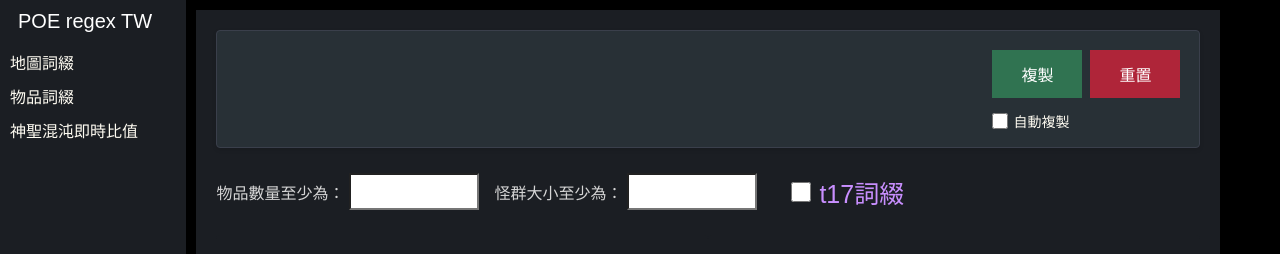
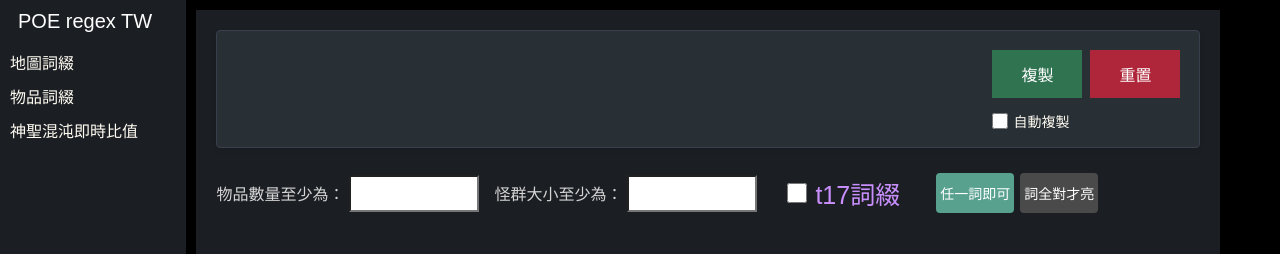
Before and after one commit to diehard5566/POE-regex-TW, a React (Create React App) app: page /maps in a window 1280 px wide. Shown: the top 254 px of the page. Built offline with nearby package versions, Linux system fonts and the light colour scheme; no server answers.

Commit message:
add allGoodMod button

```diff
--- a/src/components/MapsController.js/Maps.css
+++ b/src/components/MapsController.js/Maps.css
@@ -31,6 +31,8 @@
     gap: 15px;
     margin: 25px 0;
     color: var(--color-text-secondary);
+    align-items: center;
+    flex-wrap: nowrap;
 }
 
 .quantity-inputs label {
@@ -41,6 +43,7 @@
 .pack-size-input {
     display: flex;
     align-items: center;
+    flex: 0 0 auto;
 }
 
 .item-quantity-input label,
@@ -90,6 +93,8 @@
     margin-right: 8px;
     width: 20px;
     height: 20px;
+    flex: 0 0 auto;
+    margin-left: auto;
 }
 
 .t17-checkbox span {
@@ -102,3 +107,29 @@
     font-size: 16px;
     user-select: none;
 }
+
+.all-good-mods-toggle {
+    display: flex;
+    align-items: center;
+    margin-left: 15px;
+}
+
+.all-good-mods-toggle button {
+    padding: 10px 4px;
+    margin-left: 6px;
+    background-color: #4a4a4a;
+    color: white;
+    border: none;
+    border-radius: 4px;
+    cursor: pointer;
+    transition: background-color 0.3s;
+    font-size: 14px;
+}
+
+.all-good-mods-toggle button.active {
+    background-color: #58a18f;
+}
+
+.all-good-mods-toggle button:hover {
+    background-color: #7c7b7b;
+}
--- a/src/components/MapsController.js/Maps.js
+++ b/src/components/MapsController.js/Maps.js
@@ -14,6 +14,7 @@
 	const [warning, setWarning] = useState('');
 	const [itemQuantity, setItemQuantity] = useState('');
 	const [packSize, setPackSize] = useState('');
+	const [allGoodMods, setAllGoodMods] = useState(false);
 
 	const fetchModifiers = useCallback(async () => {
 		try {
@@ -91,6 +92,7 @@
 					unwantedMods: newUnwantedMods,
 					itemQuantity: newItemQuantity ? parseInt(newItemQuantity, 10) : undefined,
 					packSize: newPackSize ? parseInt(newPackSize, 10) : undefined,
+					allGoodMods: allGoodMods,
 				}),
 			});
 
@@ -106,7 +108,7 @@
 			console.error('生成正則表達式時出錯：', error);
 			setError('生成正則表達式時發生錯誤');
 		}
-	}, []);
+	}, [allGoodMods]);
 
 	const handleReset = () => {
 		setWantedMods([]);
@@ -189,6 +191,20 @@
 						/>
 						<span>t17詞綴</span>
 					</label>
+					<div className="all-good-mods-toggle">
+                        <button
+                            onClick={() => setAllGoodMods(false)}
+                            className={!allGoodMods ? 'active' : ''}
+                        >
+							任一詞即可
+                        </button>
+                        <button
+                            onClick={() => setAllGoodMods(true)}
+                            className={allGoodMods ? 'active' : ''}
+                        >
+							詞全對才亮
+                        </button>
+                    </div>
 				</div>
 				<div className="modifiers-container">
 					<ModifierSelector
```
Lines whose indentation alone changed are shown as unchanged.
